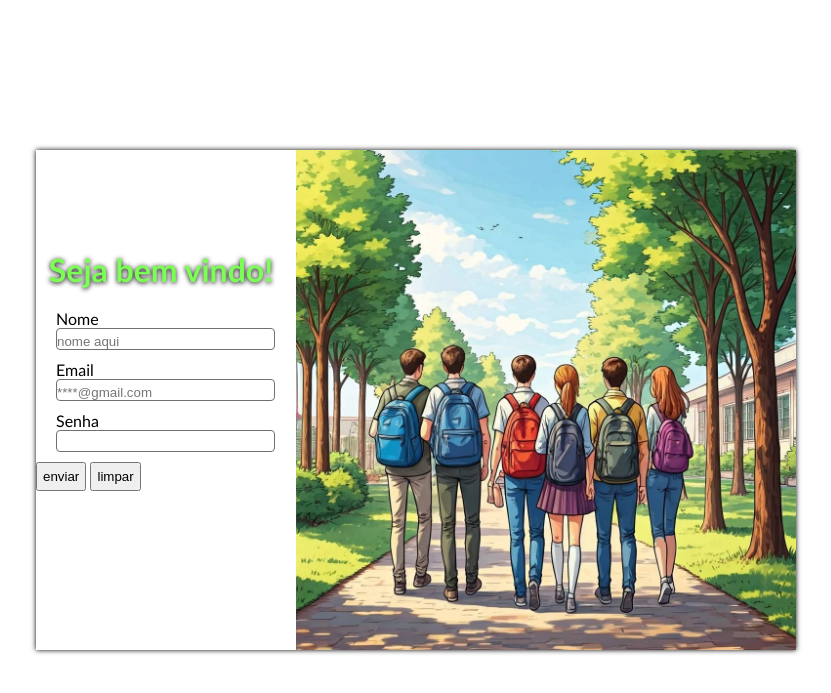
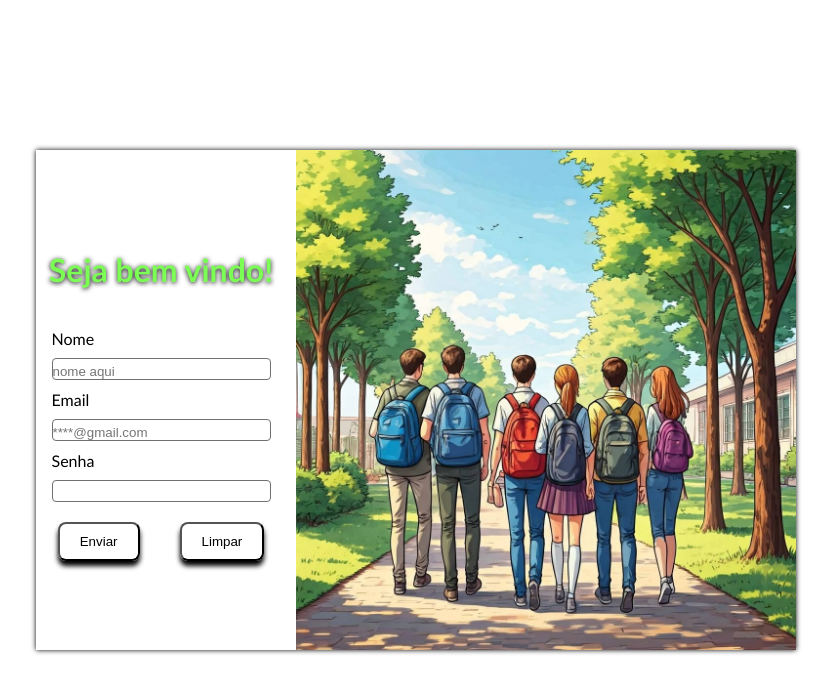
Before and after one commit to Iron-de-Oliveira/programa-o_para_web, a Flask app: page /cadastro in a window 1280 px wide. Shown: the top 693 px of the page, without its empty margins (224-1055 px from the left). Run offline with Flask 3, Linux system fonts and the light colour scheme.

Commit message:
atualização no front

```diff
--- a/atividade_avaliativa_A2_CRUD/static/css/style.css
+++ b/atividade_avaliativa_A2_CRUD/static/css/style.css
@@ -22,6 +22,10 @@ div[id="pai"]{
 
 
 form{
+    display: flex;
+    align-items: center;
+    flex-direction: column;
+    gap: 20px;
     width: 250px;
     height: 300px;
     border-radius: 8px;
@@ -35,23 +39,58 @@ form h1{
 }
 
 label{
-    margin: 0 30px 0 20;
+    margin: 0 30px 0 0;
+}
+
+div[id="coleta"]{
+    display: flex;
+    flex-direction: column;
+    gap: 10px;
 }
 
 input[id="name"],
      [id="email"],
      [id="password"]{
-    margin: 0 50 10 20;
     padding: 5px 40px 0 0;
     border-radius: 4px;
     border: solid rgb(114, 111, 111) 0.5px;
 }
 
-input[value="limpar"],
-     [value="enviar"]{
-        padding: 5px;
-        text-align: center;
+input[id="name"]:hover,
+     [id="email"]:hover,
+     [id="password"]:hover{
+    transition: ease-in 0.3s;
+    box-shadow: 0px 0px 5px rgb(94, 255, 164);
+}
+
+input[value="Limpar"],
+     [value="Enviar"]{
+        padding: 10 20 10 20;
+        background: 0;
+        border-radius: 8px;
+        box-shadow: 0px 5px 5px black
+}
+
+input[value="Enviar"]:hover{
+        cursor: pointer;
+        transition: ease-in 0.2s;
+        transform: scale(1.03);
+        box-shadow: 0px 5px 5px rgb(94, 255, 164);
+        color:rgb(53, 177, 107) ;
+}
+
+input[value="Limpar"]:hover{
+        cursor: pointer;
+        transition: ease-in 0.3s;
+        transform: scale(1.03);
+        box-shadow: 0px 5px 5px rgb(63, 202, 249);
+        color:rgb(10, 42, 159) ;
      }
+
+div[id="botoes"]{
+    display: flex;
+    gap: 40px;
+}
 
 div img{
    height: 500px ;
--- a/atividade_avaliativa_A2_CRUD/templates/index.html
+++ b/atividade_avaliativa_A2_CRUD/templates/index.html
@@ -11,7 +11,7 @@
     <div id="pai">
         <form>
             <h1>Seja bem vindo!</h1>
-
+            <div id="coleta">
                 <label for="name">Nome</label>
                 <input type="text" name="name" id="name" placeholder="nome aqui"
                 maxlength="40" minlength="10" required>
@@ -22,10 +22,12 @@
 
                 <label for="password"> Senha</label>
                 <input type="password" name="password" id="password" required>
+            </div>
 
-            <input type="button" value="enviar" onclick="coletar_dados()">
-            <input type="reset" value="limpar">
-
+            <div id="botoes">
+                <input type="button" value="Enviar" onclick="coletar_dados()">
+                <input type="reset" value="Limpar">
+            </div>
         </form>
 
 
```
Lines whose indentation alone changed are shown as unchanged.
